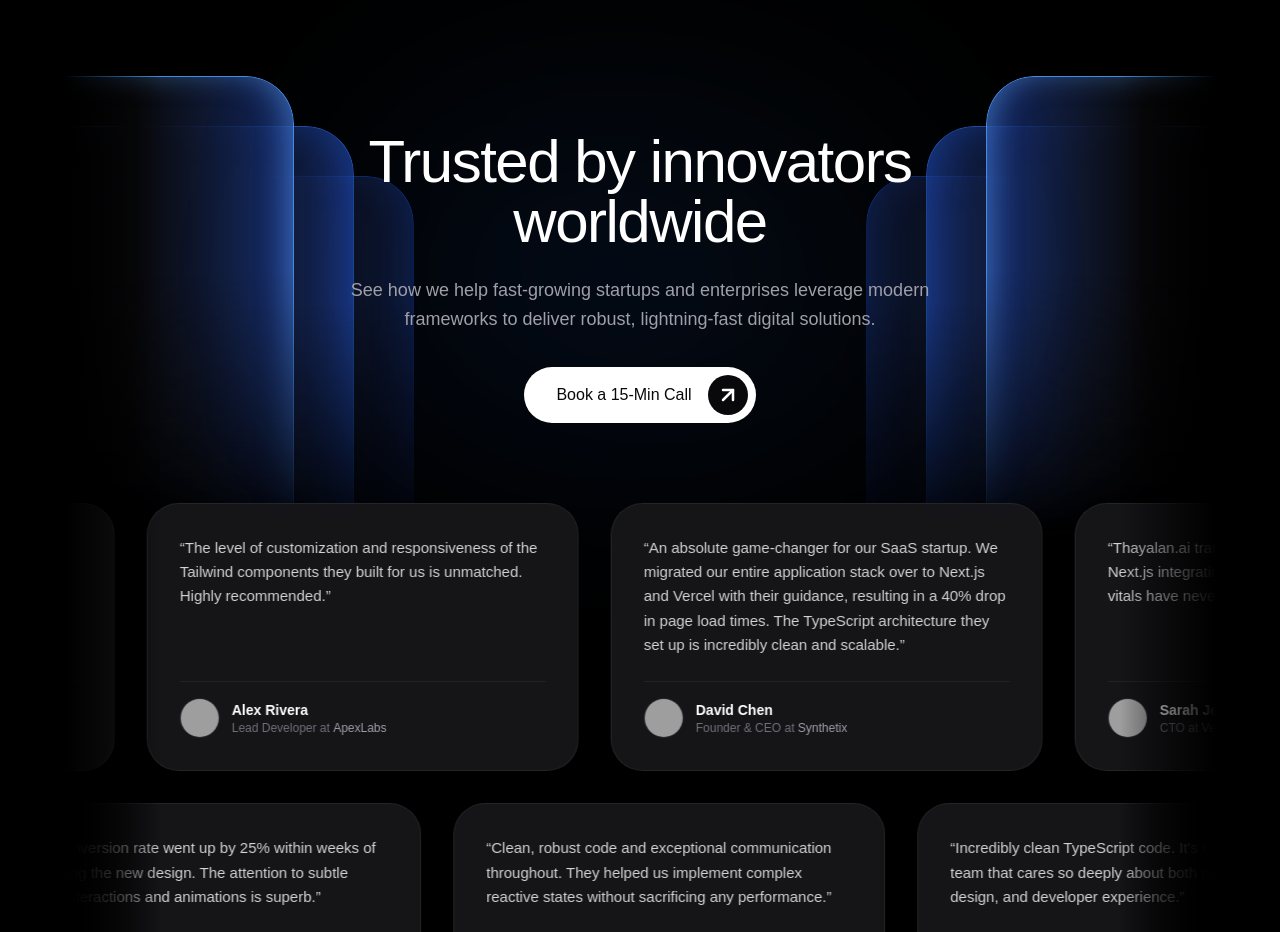
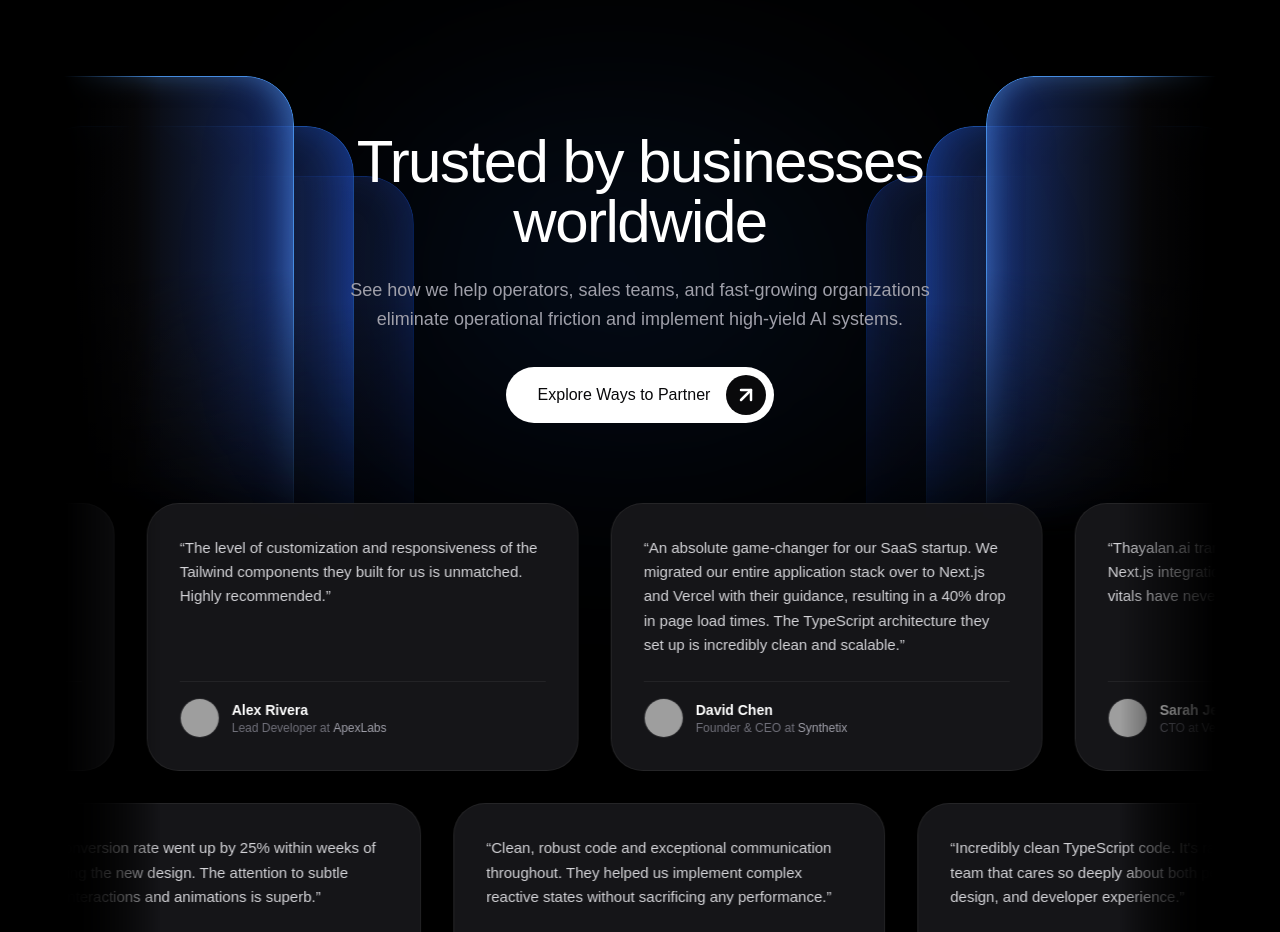
Before and after one commit to addyuchiha/thayalan-ai, a Next.js app: page / in a window 1280 px wide. Shown: the part 820-1752 px from the top of the page. Built offline with nearby package versions, Linux system fonts and the light colour scheme; grey boxes are pictures that could not be loaded.

Commit message:
update testimonials section typography

```diff
--- a/components/Home/TestimonialsSection.tsx
+++ b/components/Home/TestimonialsSection.tsx
@@ -88,7 +88,7 @@ export default function TestimonialsSection() {
       },
       {
         threshold: 0.1,
-      }
+      },
     );
 
     if (sectionRef.current) {
@@ -255,19 +255,19 @@ export default function TestimonialsSection() {
 
         <div className="relative z-10 text-center mx-auto flex flex-col items-center max-w-2xl px-4">
           <h2 className="text-4xl md:text-6xl tracking-tight mb-6 text-white font-medium">
-            Trusted by innovators worldwide
+            Trusted by businesses worldwide
           </h2>
           <p className="text-zinc-400 text-lg leading-relaxed mb-8">
-            See how we help fast-growing startups and enterprises leverage
-            modern frameworks to deliver robust, lightning-fast digital
-            solutions.
+            See how we help operators, sales teams, and fast-growing
+            organizations eliminate operational friction and implement
+            high-yield AI systems.
           </p>
 
           <a
-            href="#get-started"
+            href="#ways-to-engage"
             className="group inline-flex items-center gap-4 pl-8 pr-2 py-2 bg-white text-zinc-950 font-medium rounded-full hover:bg-zinc-200 transition-colors duration-200"
           >
-            <span>Book a 15-Min Call</span>
+            <span>Explore Ways to Partner</span>
             <span className="flex items-center justify-center p-2 bg-zinc-950 text-white rounded-full transition-transform duration-300 group-hover:rotate-45">
               <ArrowUpRight className="w-6 h-6" strokeWidth={2.5} />
             </span>
@@ -277,7 +277,6 @@ export default function TestimonialsSection() {
 
       {/* --- INFINITE SCROLLING ROWS --- */}
       <div className="marquee-container flex flex-col gap-8 w-full relative z-10 anim-marquee-rows">
-
         {/* Row 1 */}
         <div className="relative w-full overflow-hidden flex gap-6">
           {/* Track 1 */}
```
